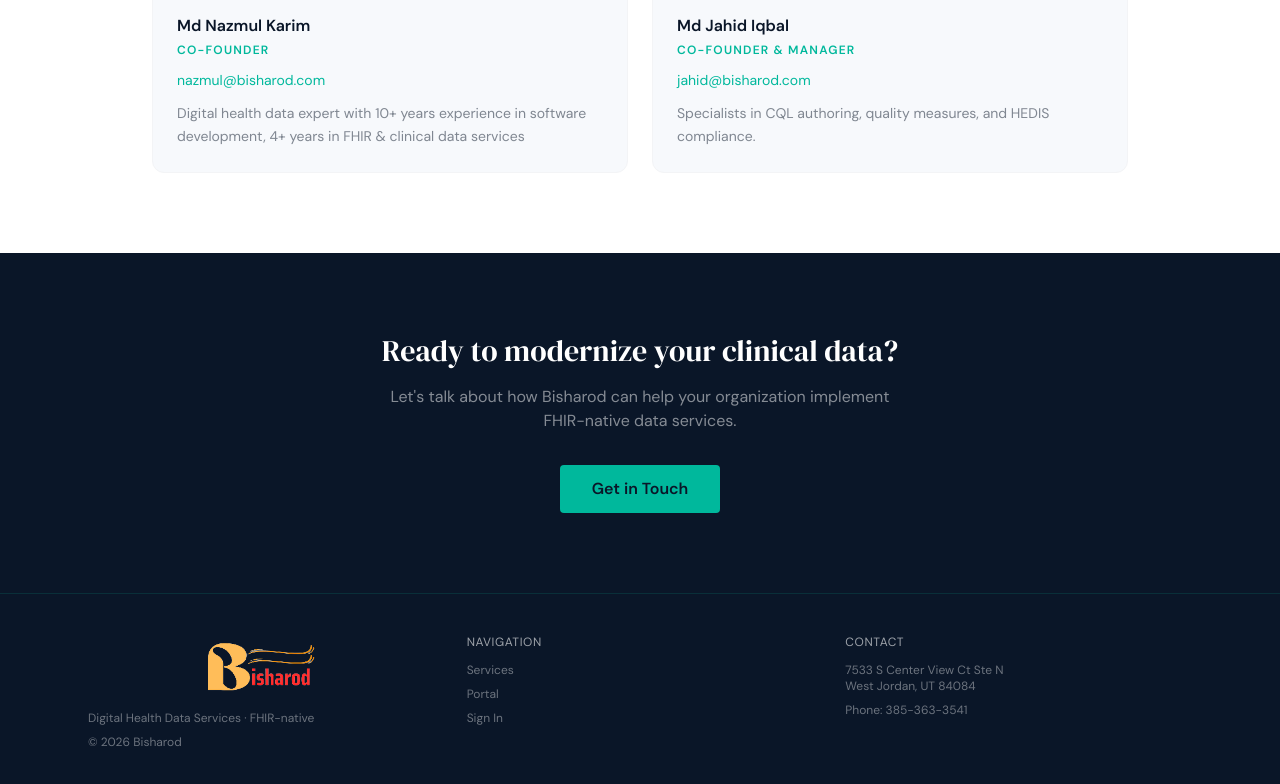
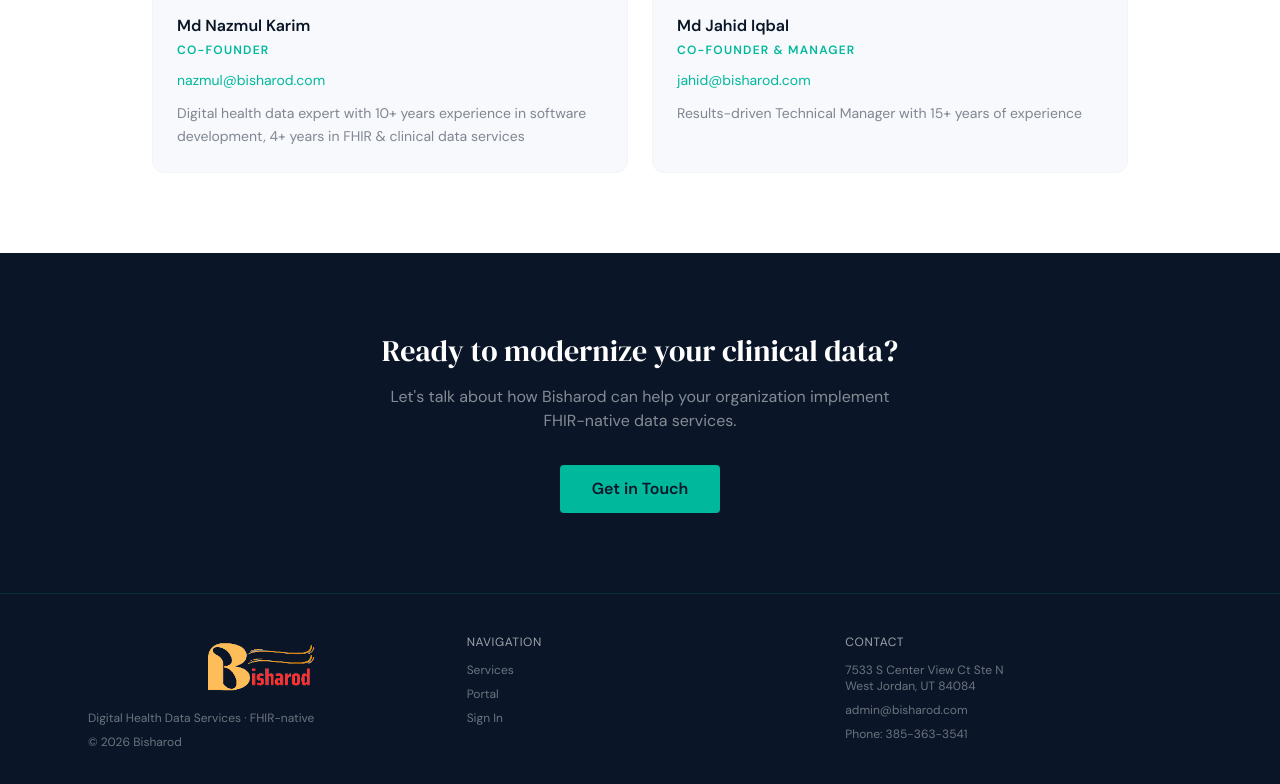
Before and after one commit to asimnipty/bisharod, a React (Vite) app in the folder frontend/: page /about in a window 1280 px wide. Shown: the part 1703-2487 px from the top of the page. Built offline with nearby package versions, Linux system fonts and the light colour scheme.

Commit message:
updated contact email and jahid bio

```diff
--- a/frontend/src/components/layout/Footer.tsx
+++ b/frontend/src/components/layout/Footer.tsx
@@ -52,6 +52,7 @@
             7533 S Center View Ct Ste N<br />
             West Jordan, UT 84084
           </p>
+          <p>admin@bisharod.com</p>
 
           <p>Phone: 385-363-3541</p>
         </div>
--- a/frontend/src/pages/AboutPage.tsx
+++ b/frontend/src/pages/AboutPage.tsx
@@ -11,7 +11,7 @@
     name: "Md Jahid Iqbal",
     role: "Co-Founder & Manager",
     email: "jahid@bisharod.com",
-    bio: "Specialists in CQL authoring, quality measures, and HEDIS compliance.",
+    bio: "Results-driven Technical Manager with 15+ years of experience ",
   },
 ];
 
```
Also changed, not shown: 5 other files (tests, documents, lock files or other folders).
